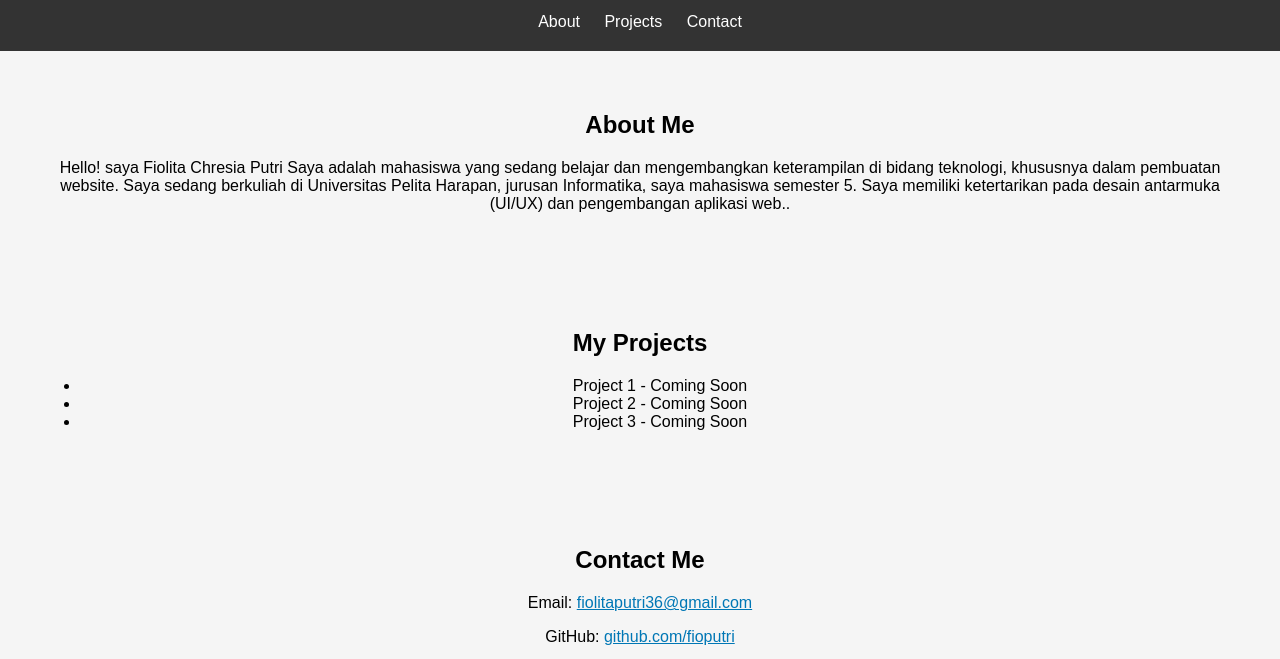
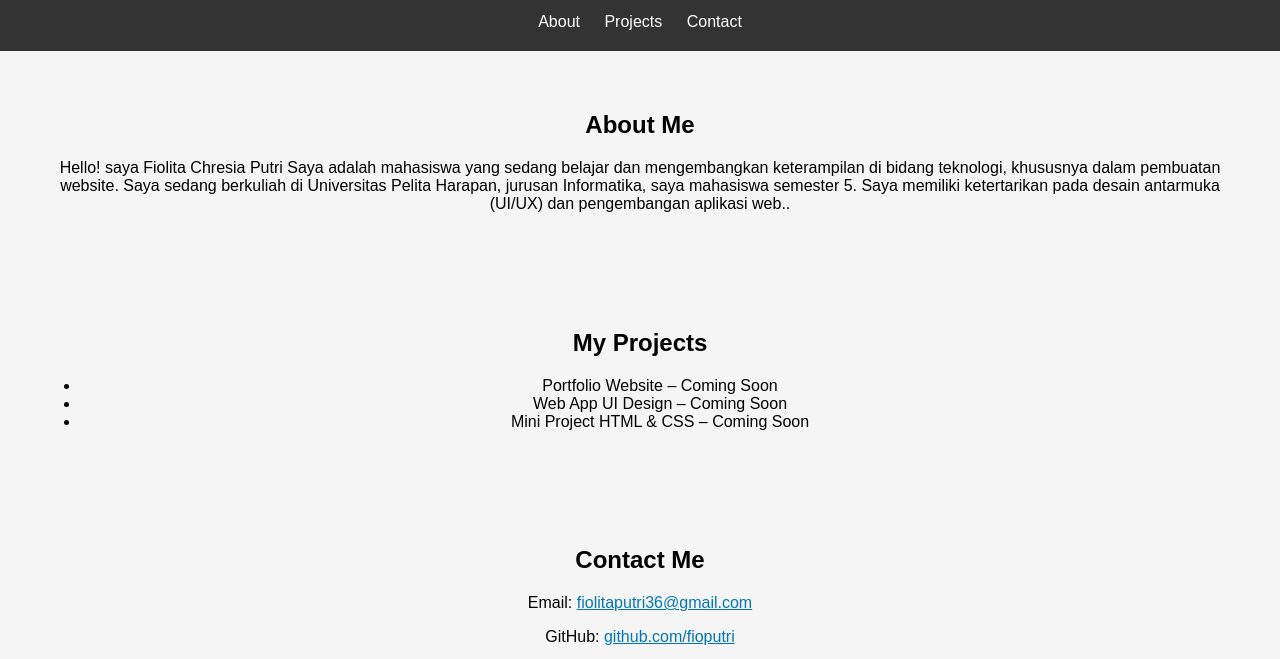
Before and after one commit to fioputri/fiolitaputri.github.io, a plain HTML site: page index.html in a window 1280 px wide. Shown: the part 121-780 px from the top of the page. Drawn offline with Linux system fonts and the light colour scheme.

Commit message:
Update index.html

```diff
--- a/index.html
+++ b/index.html
@@ -63,9 +63,9 @@
   <section id="projects">
     <h2>My Projects</h2>
     <ul>
-      <li>Project 1 - Coming Soon</li>
-      <li>Project 2 - Coming Soon</li>
-      <li>Project 3 - Coming Soon</li>
+      <li>Portfolio Website – Coming Soon</li>
+      <li>Web App UI Design – Coming Soon</li>
+      <li>Mini Project HTML & CSS – Coming Soon</li>
     </ul>
   </section>
 
```
